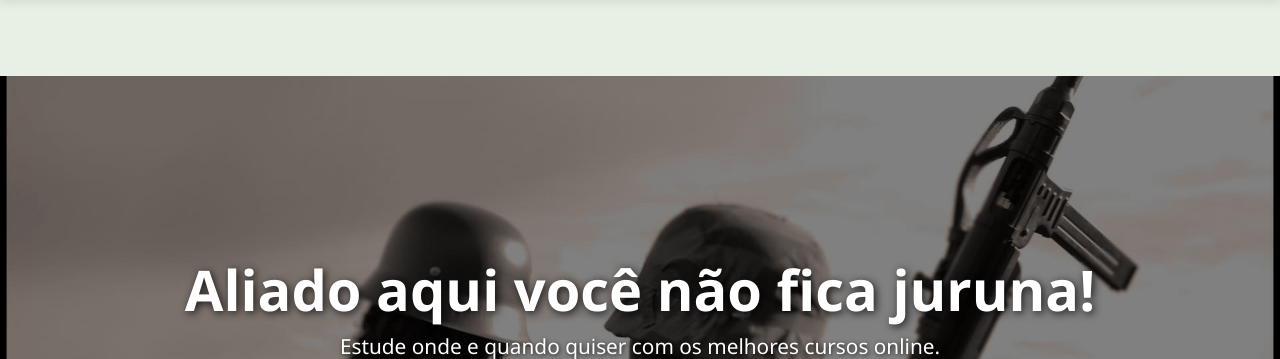
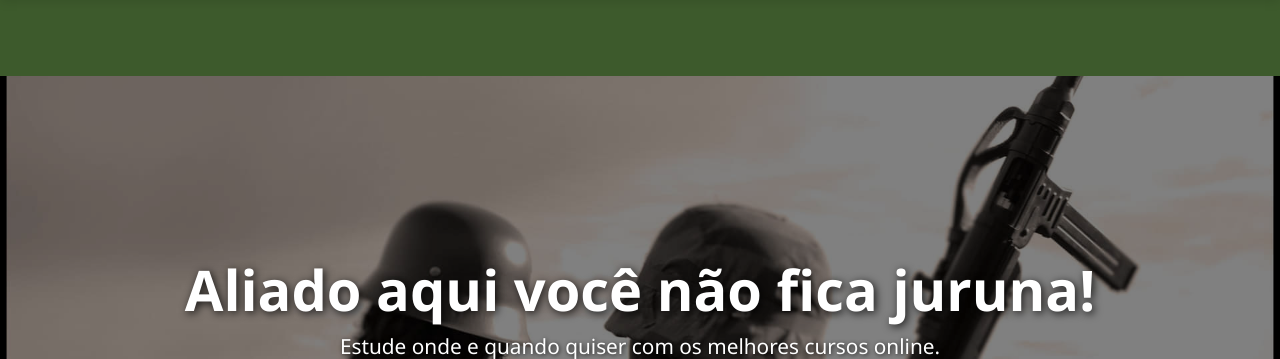
Before and after one commit to naval288/aliado, a PHP site: page / in a window 1280 px wide. Shown: the part 87-446 px from the top of the page. Run offline with PHP 8.4, Linux system fonts and the light colour scheme.

Commit message:
Alterado plano de fundo para verde mais escuro

```diff
--- a/style.css
+++ b/style.css
@@ -18,7 +18,7 @@ body {
     font-family: 'Segoe UI', Tahoma, Geneva, Verdana, sans-serif;
     overflow-x: hidden;
     scroll-behavior: smooth;
-    background-color: #e8f0e3;
+    background-color: #3d5a2c;
 }
 
 /* Navbar */
```
